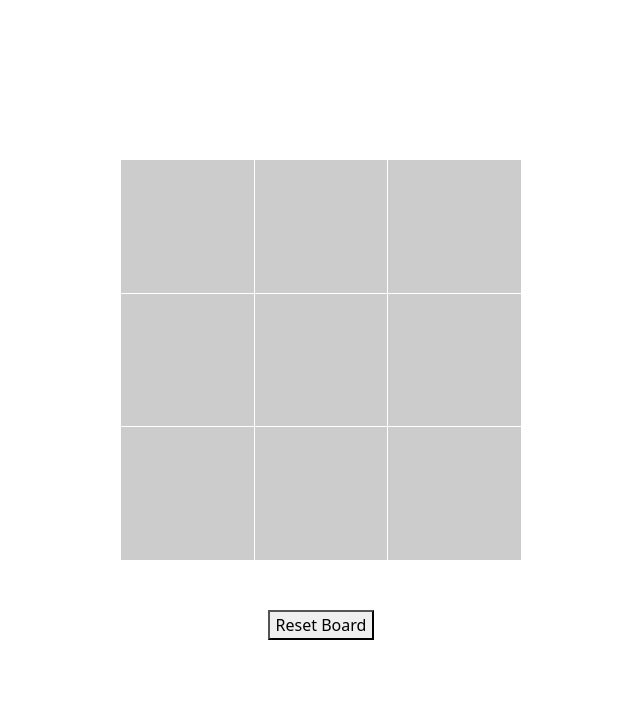
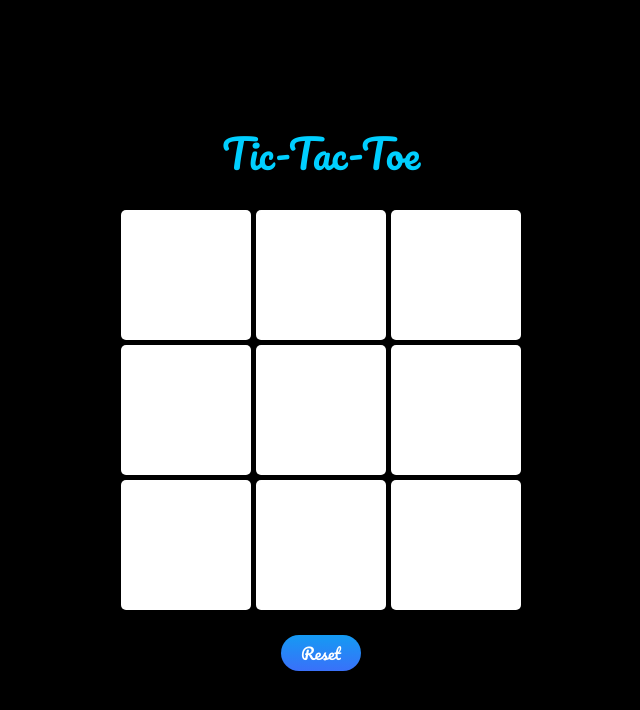
Before and after one commit to Alexander-Matte/Tic-Tac-Toe, a plain HTML site: page index.html in a window 1280 px wide. Shown: the whole page, without its empty margins (319-959 px from the left). Drawn offline with nearby package versions, Linux system fonts and the light colour scheme.

Commit message:
added initial styles to page. Split page into three columns

```diff
--- a/index.html
+++ b/index.html
@@ -6,10 +6,16 @@
     <meta name="viewport" content="width=device-width, initial-scale=1.0">
     <link rel="stylesheet" href="https://cdn.jsdelivr.net/npm/bootstrap@5.2.3/dist/css/bootstrap.min.css" integrity="sha384-rbsA2VBKQhggwzxH7pPCaAqO46MgnOM80zW1RWuH61DGLwZJEdK2Kadq2F9CUG65" crossorigin="anonymous">
     <link rel="stylesheet" href="styles.css">
+    <link rel="preconnect" href="https://fonts.googleapis.com">
+    <link rel="preconnect" href="https://fonts.gstatic.com" crossorigin>
+    <link href="https://fonts.googleapis.com/css2?family=Pacifico&display=swap" rel="stylesheet">
     <title>Tik-Tac-Toe</title>
 </head>
 <body>
-
+<div id="pannel-wrapper">
+    <div class="pannel"></div>
+    <div class="pannel">
+        <h1>Tic-Tac-Toe</h1>
         <div id="board">
             <div class="cell" id="0"></div>
             <div class="cell" id="1"></div>
@@ -21,7 +27,14 @@
             <div class="cell" id="7"></div>
             <div class="cell" id="8"></div>
         </div>
-    <button id="reset">Reset Board</button>
+        <button id="reset">Reset</button>
+    </div>
+    <div class="pannel"></div>
+</div>
+
+
+
+
 
 
 
--- a/styles.css
+++ b/styles.css
@@ -1,16 +1,36 @@
-body {
+* {
+    font-family: 'Pacifico', cursive;
+}
+
+#pannel-wrapper {
+    height: 100vh;
+    display: grid;
+    grid-template-columns: repeat(3, 1fr)
+
+}
+
+.pannel:nth-child(odd) {
+    background-color: #000000;
+
+}
+
+.pannel:nth-child(2) {
+    background-color: #000000;
     display: flex;
-    flex-direction: column;
     justify-content: center;
     align-items: center;
-    gap: 50px;
-    height: 100vh;
-    width: 100vw;
+    flex-direction: column;
+    gap: 25px;
+
+}
+
+h1 {
+    color: #00CFFF;
 }
 
 #board {
     display: grid;
-    gap: 1px;
+    gap: 5px;
     grid-template-columns: repeat(3, 1fr);
     width: 400px;
     height: 400px;
@@ -18,8 +38,55 @@ body {
 
 #board > div {
     padding: 10px;
-    background-color: #ccc;
+    background-color: #FFFFFF;
     display: flex;
     justify-content: center;
     align-items: center;
+    border-radius: 5px;
 }
+
+.cell > * {
+    font-size: 35px;
+}
+
+#reset {
+  align-items: center;
+  appearance: none;
+  background-color: #3EB2FD;
+  background-image: linear-gradient(1deg, #4F58FD, #149BF3 99%);
+  background-size: calc(100% + 20px) calc(100% + 20px);
+  border-radius: 100px;
+  border-width: 0;
+  box-shadow: none;
+  box-sizing: border-box;
+  color: #FFFFFF;
+  cursor: pointer;
+  display: inline-flex;
+  font-size: 1rem;
+  height: auto;
+  justify-content: center;
+  line-height: 1.5;
+  padding: 6px 20px;
+  position: relative;
+  text-align: center;
+  text-decoration: none;
+  transition: background-color .2s,background-position .2s;
+  user-select: none;
+  -webkit-user-select: none;
+  touch-action: manipulation;
+  vertical-align: top;
+  white-space: nowrap;
+}
+
+#reset:active,
+#reset:focus {
+  outline: none;
+}
+
+#reset:hover {
+  background-position: -20px -20px;
+}
+
+#reset:focus:not(:active) {
+  box-shadow: rgba(40, 170, 255, 0.25) 0 0 0 .125em;
+}
```
Lines whose indentation alone changed are shown as unchanged.
